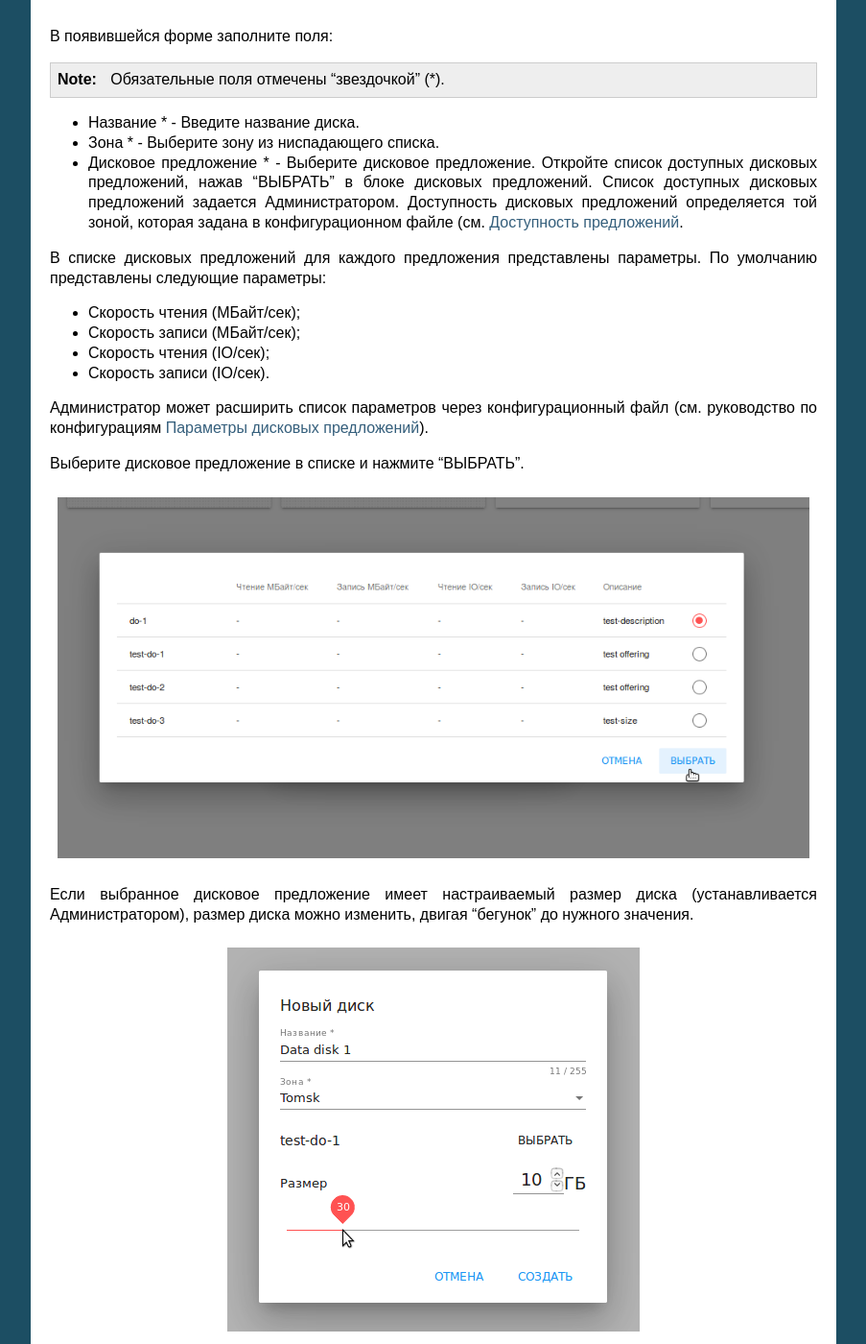
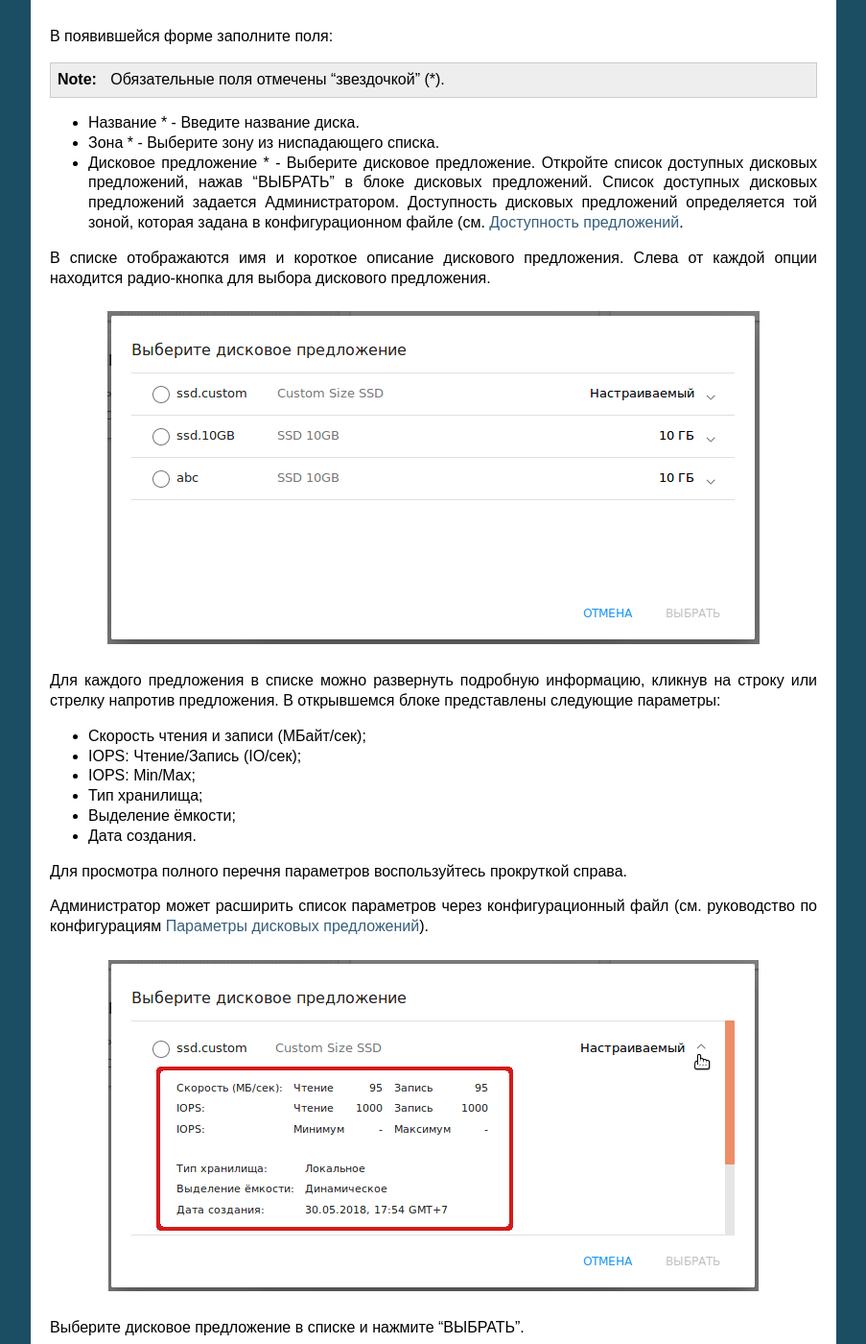
Before and after one commit to MaslovaEV/RU_CloudStack-UI, a Sphinx documentation site: the page built from RUdocs/source/CSUI-Storage-RU.rst, in a window 1280 px wide and 1400 px high, scrolled down 3307 px. Shown: the whole window at 96% size, without its empty margins (198-1101 px from the left). Built offline with Sphinx 7.4.7, drawn with Linux system fonts in a browser that asks for light colours.

Commit message:
Update CSUI-Storage-RU.rst
#1165

```diff
--- a/RUdocs/source/CSUI-Storage-RU.rst
+++ b/RUdocs/source/CSUI-Storage-RU.rst
@@ -65,22 +65,32 @@
 - Зона * - Выберите зону из ниспадающего списка.
 - Дисковое предложение * - Выберите дисковое предложение. Откройте список доступных дисковых предложений, нажав "ВЫБРАТЬ" в блоке дисковых предложений. Список доступных дисковых предложений задается Администратором. Доступность дисковых предложений определяется той зоной, которая задана в конфигурационном файле (см. :ref:`OfferingAvailability_RU`.
 
-В списке дисковых предложений для каждого предложения представлены параметры. По умолчанию представлены следующие параметры:
+В списке отображаются имя и короткое описание дискового предложения. Слева от каждой опции находится радио-кнопка для выбора дискового предложения.
 
-- Скорость чтения (МБайт/сек);
-- Скорость записи (МБайт/сек);
-- Скорость чтения (IO/сек);
-- Скорость записи (IO/сек).
+.. figure:: _static/RU_Storage_Create_Select1.png
+
+Для каждого предложения в списке можно развернуть подробную информацию, кликнув на строку или стрелку напротив предложения. В открывшемся блоке представлены следующие параметры:
+
+- Скорость чтения и записи (МБайт/сек);
+- IOPS: Чтение/Запись (IO/сек);
+- IOPS: Min/Max;
+- Тип хранилища;
+- Выделение ёмкости;
+- Дата создания.
+
+Для просмотра полного перечня параметров воспользуйтесь прокруткой справа.
 
 Администратор может расширить список параметров через конфигурационный файл (см. руководство по конфигурациям :ref:`DiskOfferingParameters_RU`).
 
+.. figure:: _static/RU_Storage_Create_Select_Expand.png
+
 Выберите дисковое предложение в списке и нажмите "ВЫБРАТЬ".
 
-.. figure:: _static/RU_Storage_Create_Select.png
+.. figure:: _static/RU_Storage_Create_SelectDO.png
 
 Если выбранное дисковое предложение имеет настраиваемый размер диска (устанавливается Администратором), размер диска можно изменить, двигая "бегунок" до нужного значения.
 
-.. figure:: _static/RU_Storage_Create_ResizeDisk.png
+.. figure:: _static/RU_Storage_Create_ResizeDisk1.png
 
 Нажмите "СОЗДАТЬ", чтобы сохранить настройки и создать новый диск. Созданный диск появится в списке дисков.
 
```
